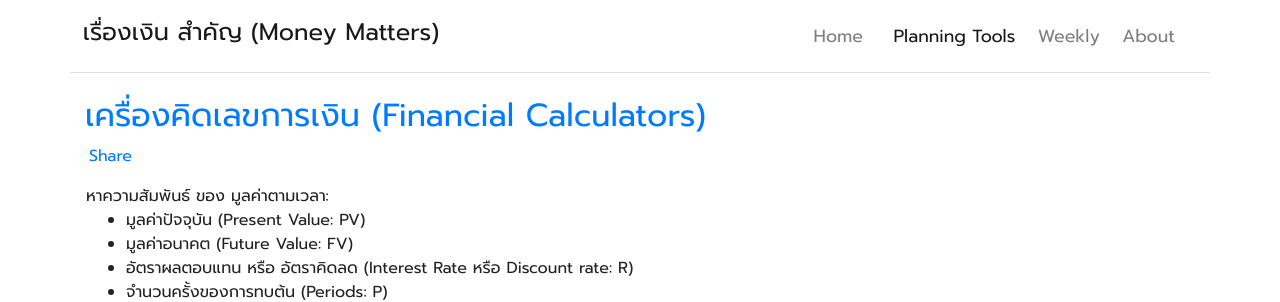
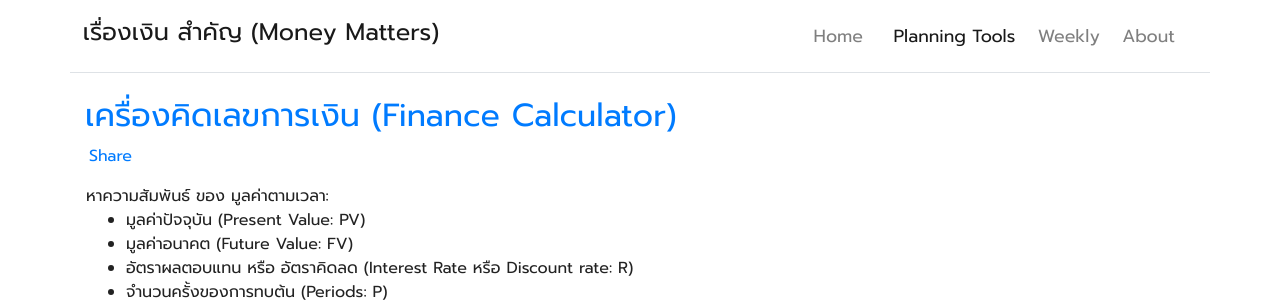
Before and after one commit to moneysart/moneysart.github.io, a Jekyll site: the page built from tools/finance-calculator/index.html, in a window 1280 px wide. Shown: the top 302 px of the page. Built offline with Jekyll 4.4.1, drawn with Linux system fonts in a browser that asks for light colours; nearby versions of some CDN libraries.

Commit message:
update post name

```diff
--- a/tools/financial-calculators/index.html
+++ b/tools/finance-calculator/index.html
@@ -1,9 +1,9 @@
 ---
-title: เครื่องคิดเลขการเงิน, financial calculators
+title: เครื่องคิดเลขการเงิน, finance calculator
 layout: tool
-description: เครื่องคิดเลขการเงิน, มูลค่าปัจจุบัน, มูลค่าอนาคต, อัตราคิดลด, อัตราผลตอบแทน, ระยะเวลา | financial calculators, present value, future value, discount rate, yield rate, period
+description: เครื่องคิดเลขการเงิน, มูลค่าปัจจุบัน, มูลค่าอนาคต, อัตราคิดลด, อัตราผลตอบแทน, ระยะเวลา | financial calculator, present value, future value, discount rate, yield rate, period
 category: tools
-canonical_url: /tools/financial-calculators/
+canonical_url: /tools/finance-calculator/
 date: 2021-05-08
 ---
 
@@ -12,7 +12,7 @@ date: 2021-05-08
 
     <!-- chart -->
     <div class="mt-4">
-        <h2 class="text-primary">เครื่องคิดเลขการเงิน (Financial Calculators)</h2>
+        <h2 class="text-primary">เครื่องคิดเลขการเงิน (Finance Calculator)</h2>
         <span class="fb-share-button ml-1" data-href="{{ page.canonical_url | prepend: site.base_canonical }}"
         data-layout="button" data-size="small"><a target="_blank"
             href="{{ page.canonical_url | prepend: site.base_canonical }}"
@@ -348,7 +348,7 @@ date: 2021-05-08
 
 
 <!-- load supporting js -->
-<script type="text/javascript" src="{{ site.baseurl }}/tools/financial-calculators/support.js"></script>
+<script type="text/javascript" src="{{ site.baseurl }}/tools/finance-calculator/support.js"></script>
 <!-- js -->
 <script>
     // array of groups of elements
```
Also changed, not shown: tools/finance-calculator/card.png (renamed from tools/financial-calculators/card.png), tools/finance-calculator/cover.png (renamed from tools/financial-calculators/cover.png), tools/finance-calculator/support.js (renamed from tools/financial-calculators/support.js).
